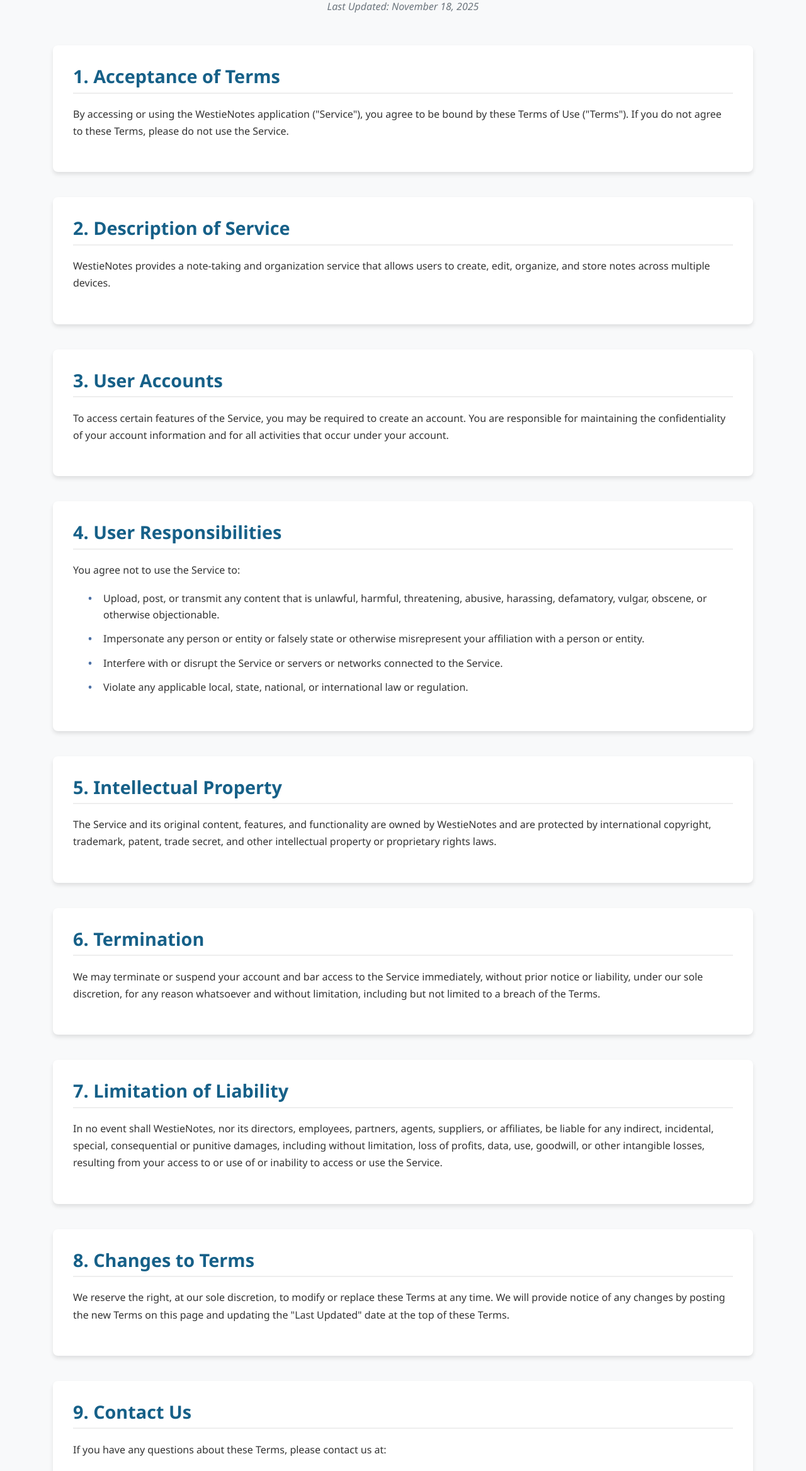
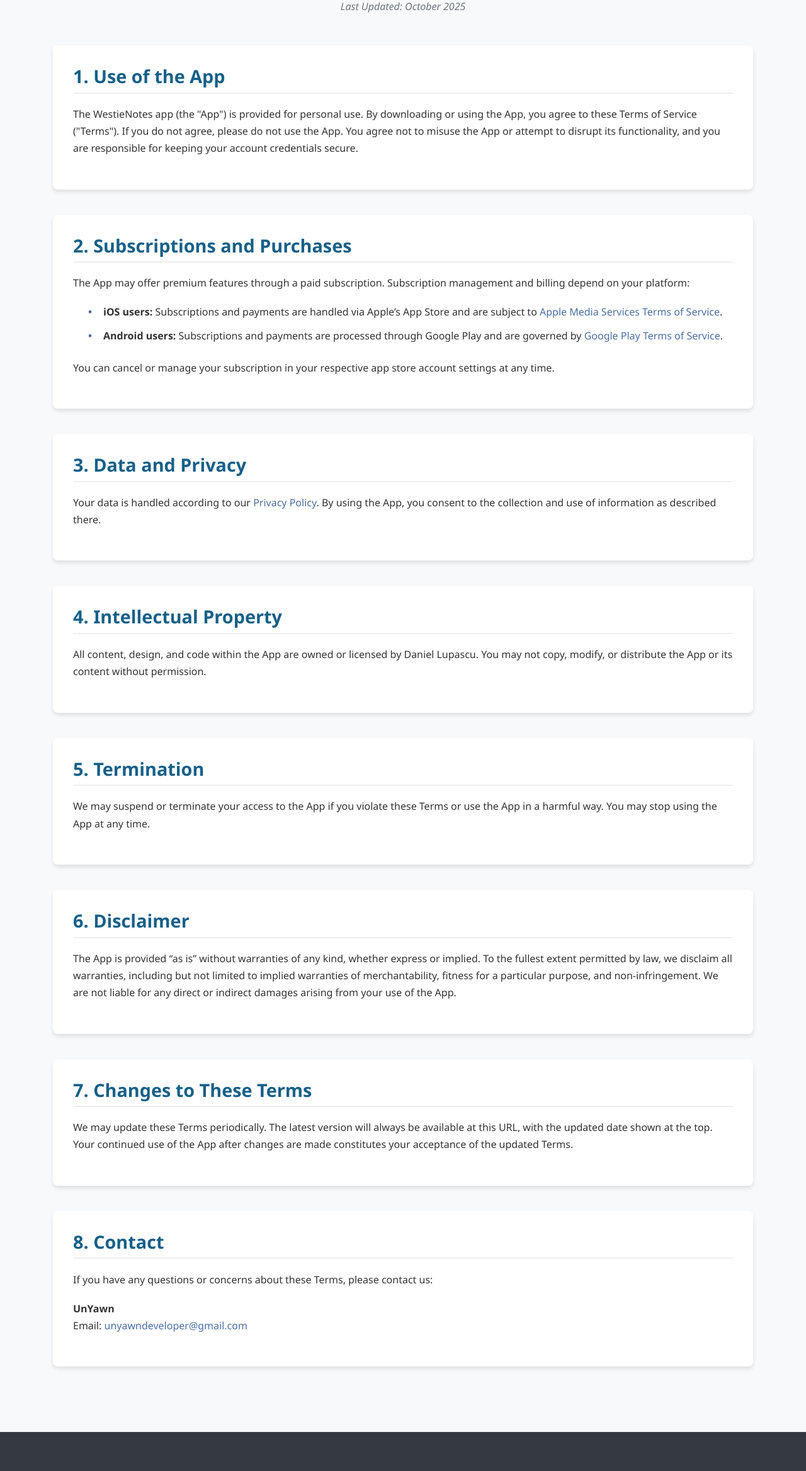
Before and after one commit to danielpunct/westie_notes_website, a plain HTML site: page terms-of-use.html in a window 1280 px wide. Shown: the part 217-2553 px from the top of the page at 63% size. Drawn offline with Linux system fonts and the light colour scheme.

```diff
--- a/terms-of-use.html
+++ b/terms-of-use.html
@@ -28,59 +28,54 @@
 
     <main class="legal-page">
         <div class="container">
-            <h1>Terms of Use</h1>
-            <p class="last-updated">Last Updated: November 18, 2025</p>
+            <h1>Terms of Service</h1>
+            <p class="last-updated">Last Updated: October 2025</p>
 
             <section>
-                <h2>1. Acceptance of Terms</h2>
-                <p>By accessing or using the WestieNotes application ("Service"), you agree to be bound by these Terms of Use ("Terms"). If you do not agree to these Terms, please do not use the Service.</p>
+                <h2>1. Use of the App</h2>
+                <p>The WestieNotes app (the "App") is provided for personal use. By downloading or using the App, you agree to these Terms of Service ("Terms"). If you do not agree, please do not use the App. You agree not to misuse the App or attempt to disrupt its functionality, and you are responsible for keeping your account credentials secure.</p>
             </section>
 
             <section>
-                <h2>2. Description of Service</h2>
-                <p>WestieNotes provides a note-taking and organization service that allows users to create, edit, organize, and store notes across multiple devices.</p>
+                <h2>2. Subscriptions and Purchases</h2>
+                <p>The App may offer premium features through a paid subscription. Subscription management and billing depend on your platform:</p>
+                <ul>
+                    <li><strong>iOS users:</strong> Subscriptions and payments are handled via Apple’s App Store and are subject to <a href="https://www.apple.com/legal/internet-services/itunes/dev/stdeula/" target="_blank">Apple Media Services Terms of Service</a>.</li>
+                    <li><strong>Android users:</strong> Subscriptions and payments are processed through Google Play and are governed by <a href="https://play.google.com/about/play-terms/" target="_blank">Google Play Terms of Service</a>.</li>
+                </ul>
+                <p>You can cancel or manage your subscription in your respective app store account settings at any time.</p>
             </section>
 
             <section>
-                <h2>3. User Accounts</h2>
-                <p>To access certain features of the Service, you may be required to create an account. You are responsible for maintaining the confidentiality of your account information and for all activities that occur under your account.</p>
+                <h2>3. Data and Privacy</h2>
+                <p>Your data is handled according to our <a href="privacy-policy.html" target="_blank">Privacy Policy</a>. By using the App, you consent to the collection and use of information as described there.</p>
             </section>
 
             <section>
-                <h2>4. User Responsibilities</h2>
-                <p>You agree not to use the Service to:</p>
-                <ul>
-                    <li>Upload, post, or transmit any content that is unlawful, harmful, threatening, abusive, harassing, defamatory, vulgar, obscene, or otherwise objectionable.</li>
-                    <li>Impersonate any person or entity or falsely state or otherwise misrepresent your affiliation with a person or entity.</li>
-                    <li>Interfere with or disrupt the Service or servers or networks connected to the Service.</li>
-                    <li>Violate any applicable local, state, national, or international law or regulation.</li>
-                </ul>
+                <h2>4. Intellectual Property</h2>
+                <p>All content, design, and code within the App are owned or licensed by Daniel Lupascu. You may not copy, modify, or distribute the App or its content without permission.</p>
             </section>
 
             <section>
-                <h2>5. Intellectual Property</h2>
-                <p>The Service and its original content, features, and functionality are owned by WestieNotes and are protected by international copyright, trademark, patent, trade secret, and other intellectual property or proprietary rights laws.</p>
+                <h2>5. Termination</h2>
+                <p>We may suspend or terminate your access to the App if you violate these Terms or use the App in a harmful way. You may stop using the App at any time.</p>
             </section>
 
             <section>
-                <h2>6. Termination</h2>
-                <p>We may terminate or suspend your account and bar access to the Service immediately, without prior notice or liability, under our sole discretion, for any reason whatsoever and without limitation, including but not limited to a breach of the Terms.</p>
+                <h2>6. Disclaimer</h2>
+                <p>The App is provided “as is” without warranties of any kind, whether express or implied. To the fullest extent permitted by law, we disclaim all warranties, including but not limited to implied warranties of merchantability, fitness for a particular purpose, and non-infringement. We are not liable for any direct or indirect damages arising from your use of the App.</p>
             </section>
 
             <section>
-                <h2>7. Limitation of Liability</h2>
-                <p>In no event shall WestieNotes, nor its directors, employees, partners, agents, suppliers, or affiliates, be liable for any indirect, incidental, special, consequential or punitive damages, including without limitation, loss of profits, data, use, goodwill, or other intangible losses, resulting from your access to or use of or inability to access or use the Service.</p>
+                <h2>7. Changes to These Terms</h2>
+                <p>We may update these Terms periodically. The latest version will always be available at this URL, with the updated date shown at the top. Your continued use of the App after changes are made constitutes your acceptance of the updated Terms.</p>
             </section>
 
             <section>
-                <h2>8. Changes to Terms</h2>
-                <p>We reserve the right, at our sole discretion, to modify or replace these Terms at any time. We will provide notice of any changes by posting the new Terms on this page and updating the "Last Updated" date at the top of these Terms.</p>
-            </section>
-
-            <section>
-                <h2>9. Contact Us</h2>
-                <p>If you have any questions about these Terms, please contact us at:</p>
-                <p>Email: legal@westienotes.com</p>
+                <h2>8. Contact</h2>
+                <p>If you have any questions or concerns about these Terms, please contact us:</p>
+                <p><strong>UnYawn</strong><br>
+                   Email: <a href="mailto:unyawndeveloper@gmail.com">unyawndeveloper@gmail.com</a></p>
             </section>
         </div>
     </main>
```
Also changed, not shown: privacy-policy.html (+48 -35 lines).
